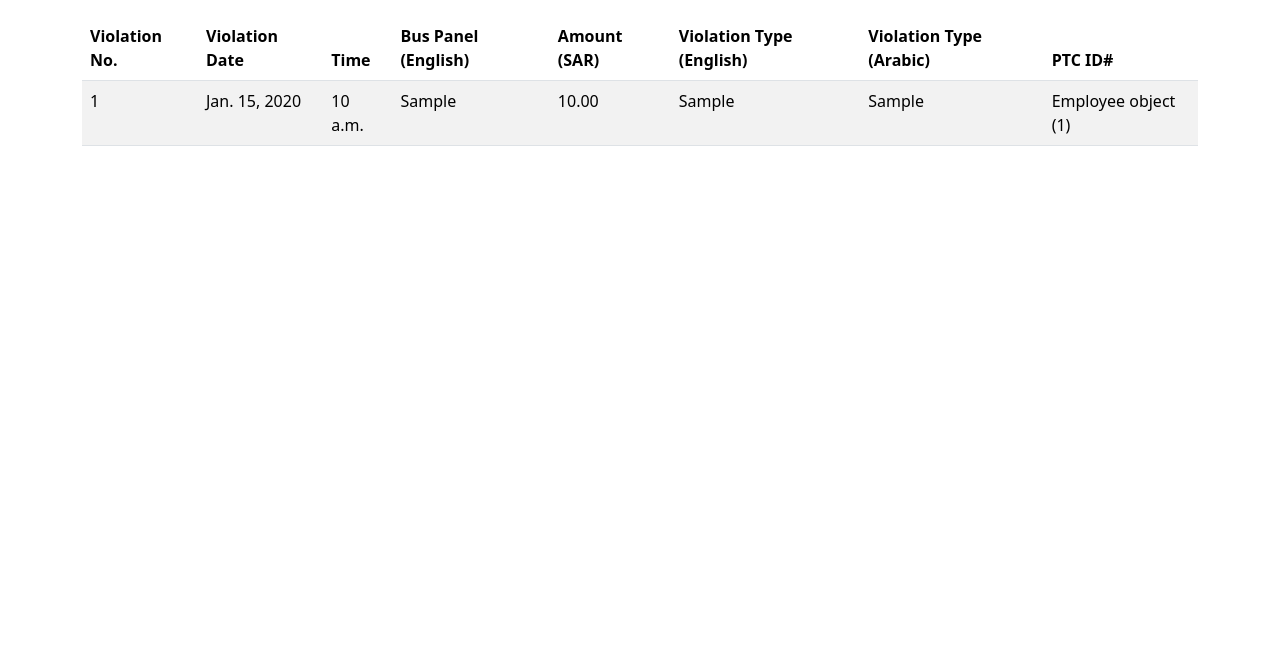
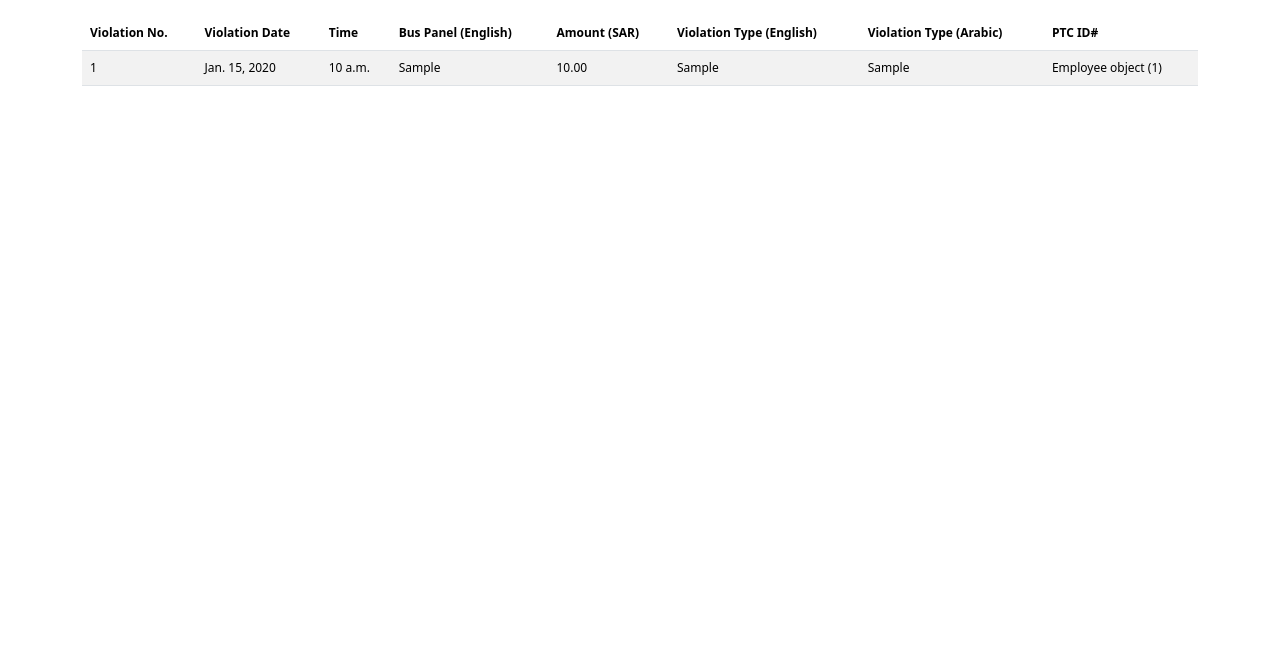
Before and after one commit to AbdallhOmarr/traffic-violation-web-app, a Django app: page /violations in a window 1280 px wide. Shown: the part 57-712 px from the top of the page. Run offline with Django 4.2, Linux system fonts and the light colour scheme; tables that the repository leaves empty hold one stand-in row (values such as "Sample post").

Commit message:
updated violation table with scrolling

```diff
--- a/website/static/css/main.css
+++ b/website/static/css/main.css
@@ -3,7 +3,12 @@ p {
 }
 
 .full-height {
+  max-height: 100vh;
   min-height: 80vh; /* Set the minimum height to 50% of the viewport height */
+}
+
+.fixed-height {
+  height: 80vh;
 }
 
 .center-div {
@@ -13,3 +18,7 @@ p {
   height: 60vh;
   margin: 0;
 }
+
+.small-text {
+  font-size: 12px; /* Adjust the font size as needed */
+}
--- a/website/templates/view_violations.html
+++ b/website/templates/view_violations.html
@@ -1,30 +1,30 @@
 {% extends 'base.html' %} {% block content %}
-<div class="container full-height overflow-auto">
-  <div class="table-responsive">
+<div class="container">
+  <div class="table-responsive fixed-height overflow-scroll">
     <table class="table table-striped table-hover">
-      <thead>
+      <thead class="sticky-top">
         <tr>
-          <th scope="col">Violation No.</th>
-          <th scope="col">Violation Date</th>
-          <th scope="col">Time</th>
-          <th scope="col">Bus Panel (English)</th>
-          <th scope="col">Amount (SAR)</th>
-          <th scope="col">Violation Type (English)</th>
-          <th scope="col">Violation Type (Arabic)</th>
-          <th scope="col">PTC ID#</th>
+          <th scope="col" class="small-text">Violation No.</th>
+          <th scope="col" class="small-text">Violation Date</th>
+          <th scope="col" class="small-text">Time</th>
+          <th scope="col" class="small-text">Bus Panel (English)</th>
+          <th scope="col" class="small-text">Amount (SAR)</th>
+          <th scope="col" class="small-text">Violation Type (English)</th>
+          <th scope="col" class="small-text">Violation Type (Arabic)</th>
+          <th scope="col" class="small-text">PTC ID#</th>
         </tr>
       </thead>
       <tbody>
         {% for item in violations %}
         <tr>
-          <td>{{ item.violation_id }}</td>
-          <td>{{ item.date }}</td>
-          <td>{{ item.time }}</td>
-          <td>{{ item.bus_panel }}</td>
-          <td>{{ item.amount }}</td>
-          <td>{{ item.violation_type }}</td>
-          <td>{{ item.violation_type_arabic }}</td>
-          <td>{{ item.employee }}</td>
+          <td class="small-text">{{ item.violation_id }}</td>
+          <td class="small-text">{{ item.date }}</td>
+          <td class="small-text">{{ item.time }}</td>
+          <td class="small-text">{{ item.bus_panel }}</td>
+          <td class="small-text">{{ item.amount }}</td>
+          <td class="small-text">{{ item.violation_type }}</td>
+          <td class="small-text">{{ item.violation_type_arabic }}</td>
+          <td class="small-text">{{ item.employee }}</td>
         </tr>
         {% endfor %}
       </tbody>
```
